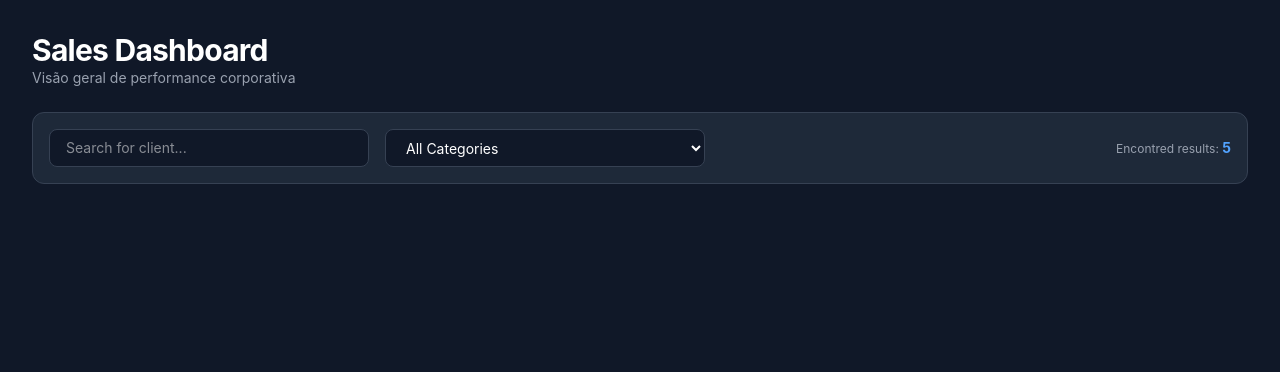
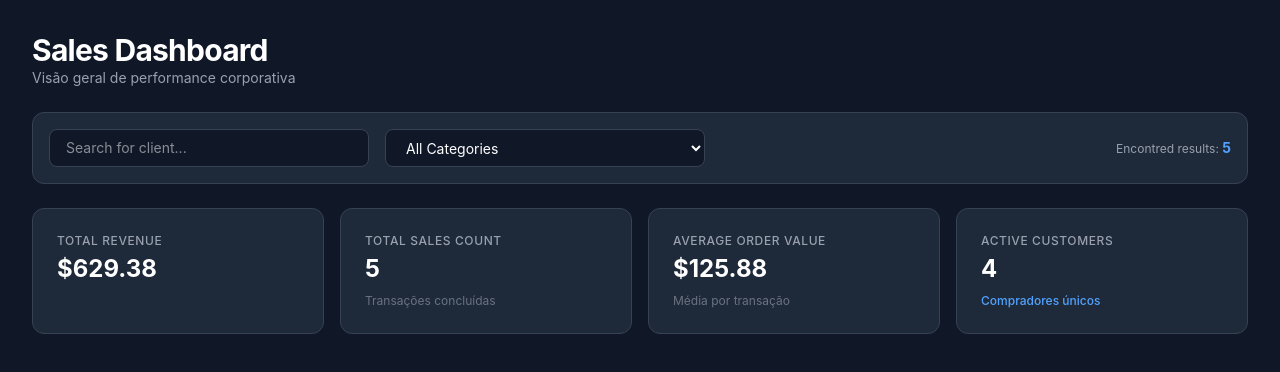
Before and after one commit to daniel27072007/Corporate-dashboard-api, a React (Vite) app: page / in a window 1280 px wide. Shown: the top 372 px of the page. Built offline with nearby package versions, Linux system fonts and the light colour scheme.

Commit message:
added visual metrics

```diff
--- a/src/App.jsx
+++ b/src/App.jsx
@@ -1,9 +1,14 @@
-import { useState, useMemo } from "react";
+import { useState, useMemo, use } from "react";
 import salesData from './data/salesMock.json'
 
 function App() {
   const [searchText, setSearchText] = useState("")
   const [categorySelected, setCategorySelected] = useState("all")
+
+  const [currentPage, setCurrentPage] = useState(1)
+  const itemsPerPage = 3
+  const [sortColumn, setSortColumn] = useState("date")
+  const [sortDirection, setSortDirection] = useState("desc")
 
   //filtering data
   const dataFiltred = useMemo(() => {
@@ -27,6 +32,30 @@ function App() {
     const listOfUniqueClients = new Set(dataFiltred.map(item => item.customer.email))
     return listOfUniqueClients.size
   }, [dataFiltred])
+
+  //dataTableLogic
+  const dataOrdnaded = useMemo(()=>{
+    return [...dataFiltred].sort((a,b) => {
+      let ValueA = sortColumn === 'price' ? a.amount : new Date(a.date)
+      let ValueB = sortColumn === 'price' ? b.amount : new Date(b.date)
+      if(sortDirection === 'asc'){
+        return ValueA < ValueB ? -1 : 1
+      }
+      else{
+        return ValueA > ValueB ? -1 : 1
+      }
+    })
+  }, [dataFiltred, sortColumn, sortDirection])
+
+  const totalPages = Math.ceil(dataOrdnaded.length / itemsPerPage)
+
+  const dataOrdnadedPage = useMemo(() => {
+    const indexStart = (currentPage - 1) * itemsPerPage
+    const indexFinal = indexStart + itemsPerPage
+    return dataOrdnaded.slice(indexStart, indexFinal)
+  }, [dataOrdnaded, currentPage, itemsPerPage])
+
+
 
   return (
     <div className="min-h-screen bg-gray-900 text-white p-8 flex flex-col gap-6">
@@ -61,6 +90,42 @@ function App() {
         <span className="text-xs text-gray-400 self-center ml-auto">
           Encontred results: <strong className="text-blue-400 text-sm font-bold">{dataFiltred.length}</strong>
         </span>
+      </div>
+
+      {/* 3. CARTÕES DE MÉTRICAS */}
+      <div className="grid grid-cols-1 sm:grid-cols-2 lg:grid-cols-4 gap-4">
+
+        {/* Cartão 1: Faturamento Total */}
+        <div className="bg-gray-800 p-6 rounded-xl border border-gray-700 flex flex-col gap-1">
+          <span className="text-xs text-gray-400 font-medium uppercase tracking-wider">Total Revenue</span>
+          <strong className="text-2xl font-bold text-white">
+            ${totalRevenue.toLocaleString("en-US", { minimumFractionDigits: 2, maximumFractionDigits: 2 })}
+          </strong>
+          {/* <span className="text-xs text-green-400 font-medium mt-1">▲ +12% vs last month</span> */}
+        </div>
+
+        {/* Cartão 2: Quantidade de Vendas */}
+        <div className="bg-gray-800 p-6 rounded-xl border border-gray-700 flex flex-col gap-1">
+          <span className="text-xs text-gray-400 font-medium uppercase tracking-wider">Total Sales Count</span>
+          <strong className="text-2xl font-bold text-white">{totalSalesCount}</strong>
+          <span className="text-xs text-gray-500 mt-1">Transações concluídas</span>
+        </div>
+
+        {/* Cartão 3: Ticket Médio (AOV) */}
+        <div className="bg-gray-800 p-6 rounded-xl border border-gray-700 flex flex-col gap-1">
+          <span className="text-xs text-gray-400 font-medium uppercase tracking-wider">Average Order Value</span>
+          <strong className="text-2xl font-bold text-white">
+            ${avarageOrderValue.toLocaleString("en-US", { minimumFractionDigits: 2, maximumFractionDigits: 2 })}
+          </strong>
+          <span className="text-xs text-gray-500 mt-1">Média por transação</span>
+        </div>
+
+        {/* Cartão 4: Clientes Ativos */}
+        <div className="bg-gray-800 p-6 rounded-xl border border-gray-700 flex flex-col gap-1">
+          <span className="text-xs text-gray-400 font-medium uppercase tracking-wider">Active Customers</span>
+          <strong className="text-2xl font-bold text-white">{activeCostumersCount}</strong>
+          <span className="text-xs text-blue-400 font-medium mt-1">Compradores únicos</span>
+        </div>
 
       </div>
 
```
